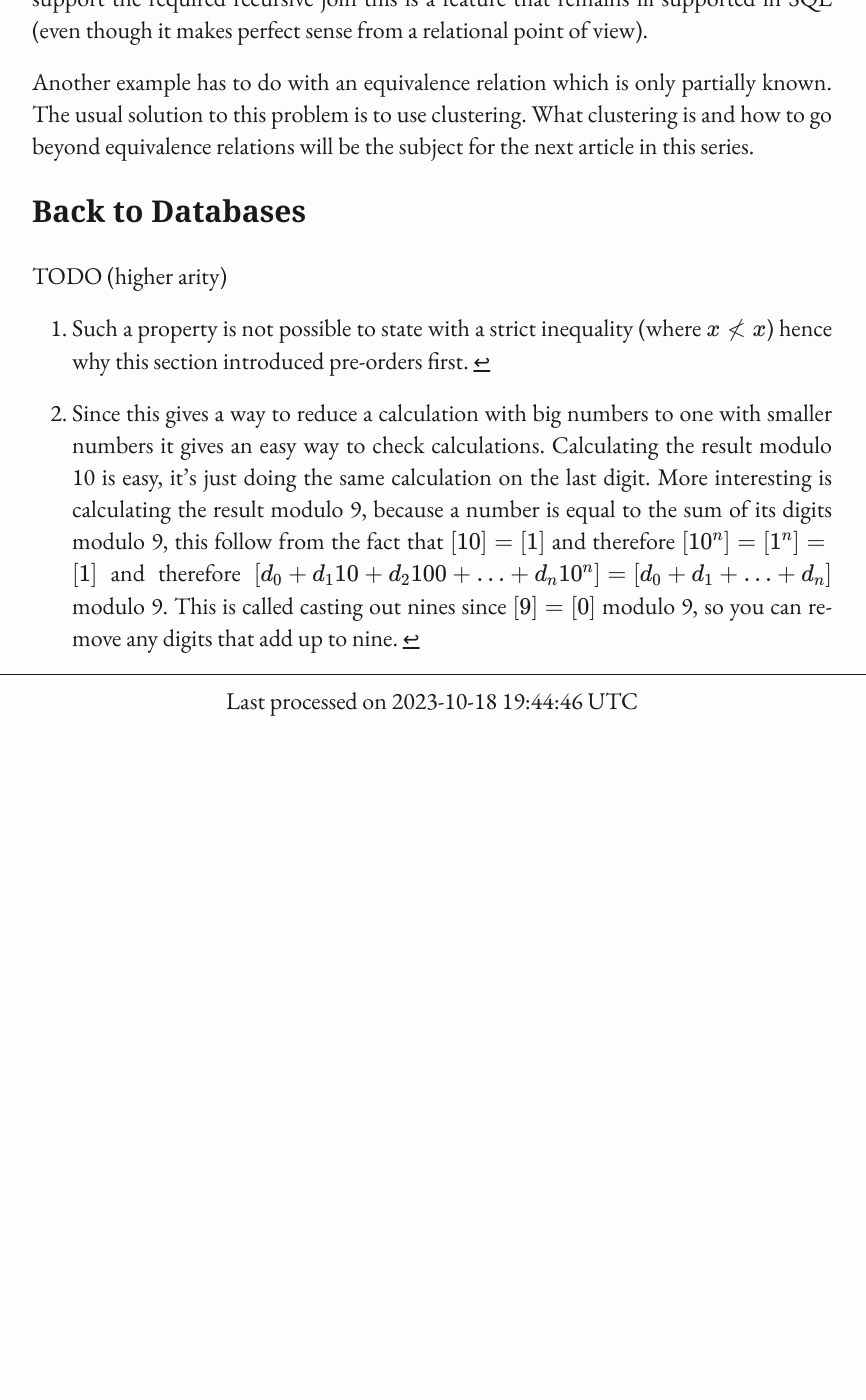
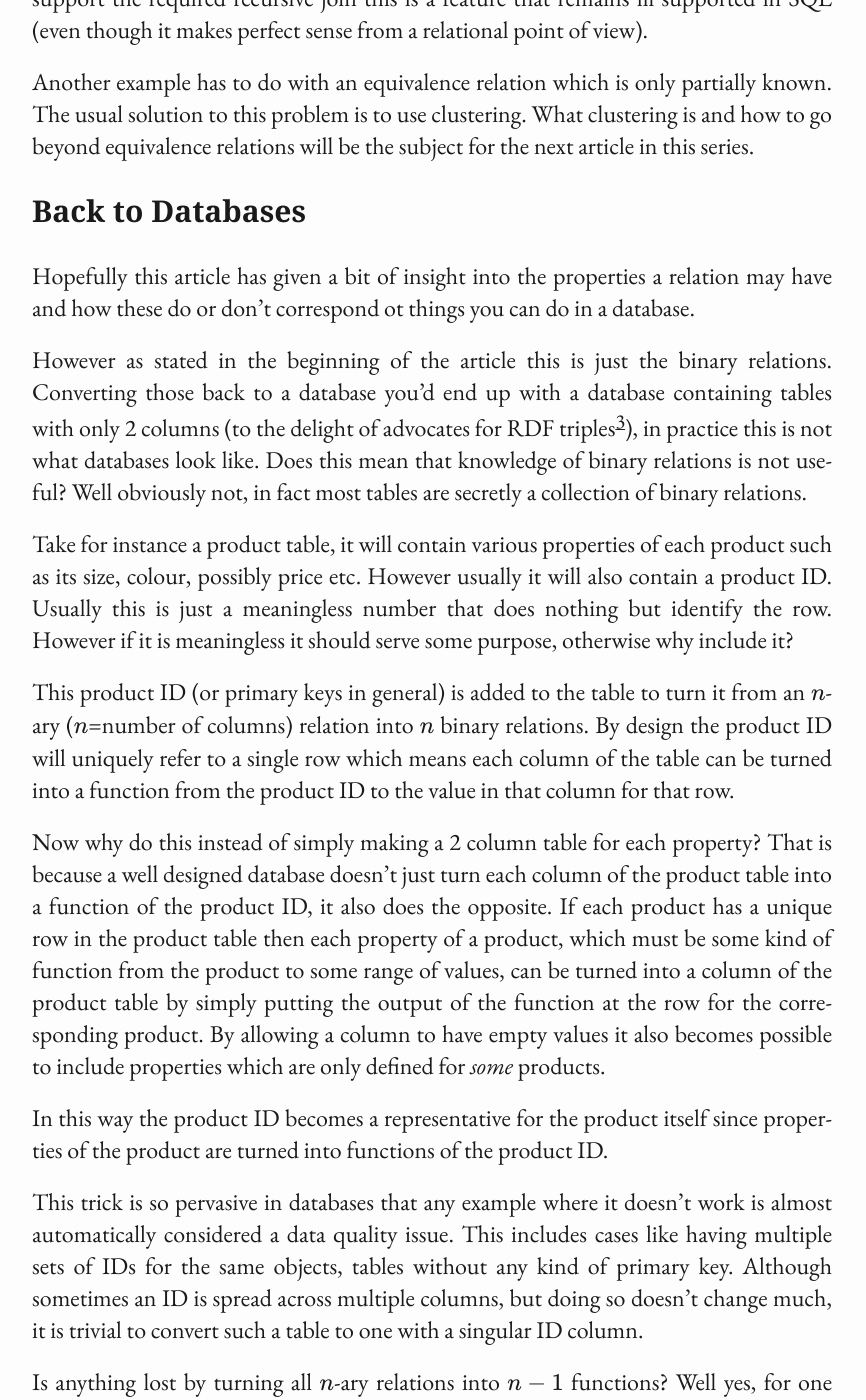
Before and after one commit to Shiandow/shiandow.github.io, a Jekyll site: the page built from _klad/category-theory-for-dbas/2-putting-the-relational-back-in-relational-databases.md, in a window 1280 px wide and 1400 px high, scrolled down 9305 px. Shown: the whole window, without its empty margins (208-1074 px from the left). Built offline with Jekyll 4.4.1, drawn with Linux system fonts in a browser that asks for light colours; some web fonts are replaced; before the commit the page ends 10040 px from its top, so only the background shows below that; some of the changed text lies outside the part shown.

Commit message:
Write conclusion + tweaks

```diff
--- a/_klad/category-theory-for-dbas/2-putting-the-relational-back-in-relational-databases.md
+++ b/_klad/category-theory-for-dbas/2-putting-the-relational-back-in-relational-databases.md
@@ -207,7 +207,7 @@ in short, every object is equivalent to itself, equivalence is symmetric (it has
 
 In databases these show up whenever an entity has multiple different identifiers (usually across different systems). In such a scenario a common problem is to figure out how to turn equivalence into equality. More on that later.
 
-A less obvious example would be the relation of being 'related' or 'connected'. We could for instance consider two land masses to be connected if they are connected by land, in that case the Germany, Spain and France are all connected but the Netherlands and the UK are not.
+A less obvious example would be the relation of being 'related' or 'connected'. For instance let's say two land masses are called 'connected' if they are connected by land, in that case the Germany, Spain and France are all connected but the Netherlands and the UK are not.
 
 An equivalence relation can be turned into equality by looking at equivalence classes, each class represents a set of entities that are all equivalent to each other. For things that are connected these are also called 'connected components'. A common notation for these is to denote the equivalence class of $x$ as $[x]$.
 
@@ -286,4 +286,22 @@ Another example has to do with an equivalence relation which is only partially k
 
 ## Back to Databases
 
-TODO (higher arity)
+Hopefully this article has given a bit of insight into the properties a relation may have and how these do or don't correspond ot things you can do in a database.
+
+However as stated in the beginning of the article this is just the binary relations. Converting those back to a database you'd end up with a database containing tables with only 2 columns (to the delight of advocates for RDF triples[^trip]), in practice this is not what databases look like. Does this mean that knowledge of binary relations is not useful? Well obviously not, in fact most tables are secretly a collection of binary relations.
+
+Take for instance a product table, it will contain various properties of each product such as its size, colour, possibly price etc. However usually it will also contain a product ID. Usually this is just a meaningless number that does nothing but identify the row. However if it is meaningless it should serve some purpose, otherwise why include it?
+
+This product ID (or primary keys in general) is added to the table to turn it from an $n$-ary ($n$=number of columns) relation into $n$ binary relations. By design the product ID will uniquely refer to a single row which means each column of the table can be turned into a function from the product ID to the value in that column for that row.
+
+Now why do this instead of simply making a 2 column table for each property? That is because a well designed database doesn't just turn each column of the product table into a function of the product ID, it also does the opposite. If each product has a unique row in the product table then each property of a product, which must be some kind of function from the product to some range of values, can be turned into a column of the product table by simply putting the output of the function at the row for the corresponding product. By allowing a column to have empty values it also becomes possible to include properties which are only defined for *some* products.
+
+In this way the product ID becomes a representative for the product itself since properties of the product are turned into functions of the product ID.
+
+This trick is so pervasive in databases that any example where it doesn't work is almost automatically considered a data quality issue. This includes cases like having multiple sets of IDs for the same objects, tables without any kind of primary key. Although sometimes an ID is spread across multiple columns, but doing so doesn't change much, it is trivial to convert such a table to one with a singular ID column.
+
+Is anything lost by turning all $n$-ary relations into $n-1$ functions? Well yes, for one there are binary relations that aren't functions, and while turning those into pairs of functions has some utility it is not the best way to view those relations. It is entirely possible some properties of trinary or $n$-ary relations are hidden by turning them into triples or $n$-tuples of functions, but mathematics doesn't seem ready to deal with those kinds of properties yet.
+
+So for all intents and purposes relational databases are just tables of functions bound together by using the primary key as the spine, and maybe a few link tables with some binary relations. Understanding binary relations is the best way to understand databases.
+
+[^trip]: Don't let the name 'triple' confuse you, one of the three values is just the table name.
```
Also changed, not shown: _includes/see-also.html (+4 -4 lines), _klad/category-theory-for-dbas/4-monads-and-more-madness.md (+1 -0 lines), _posts/2023-10-18-category-theory-for-dbas.md (+1 -1 lines).
